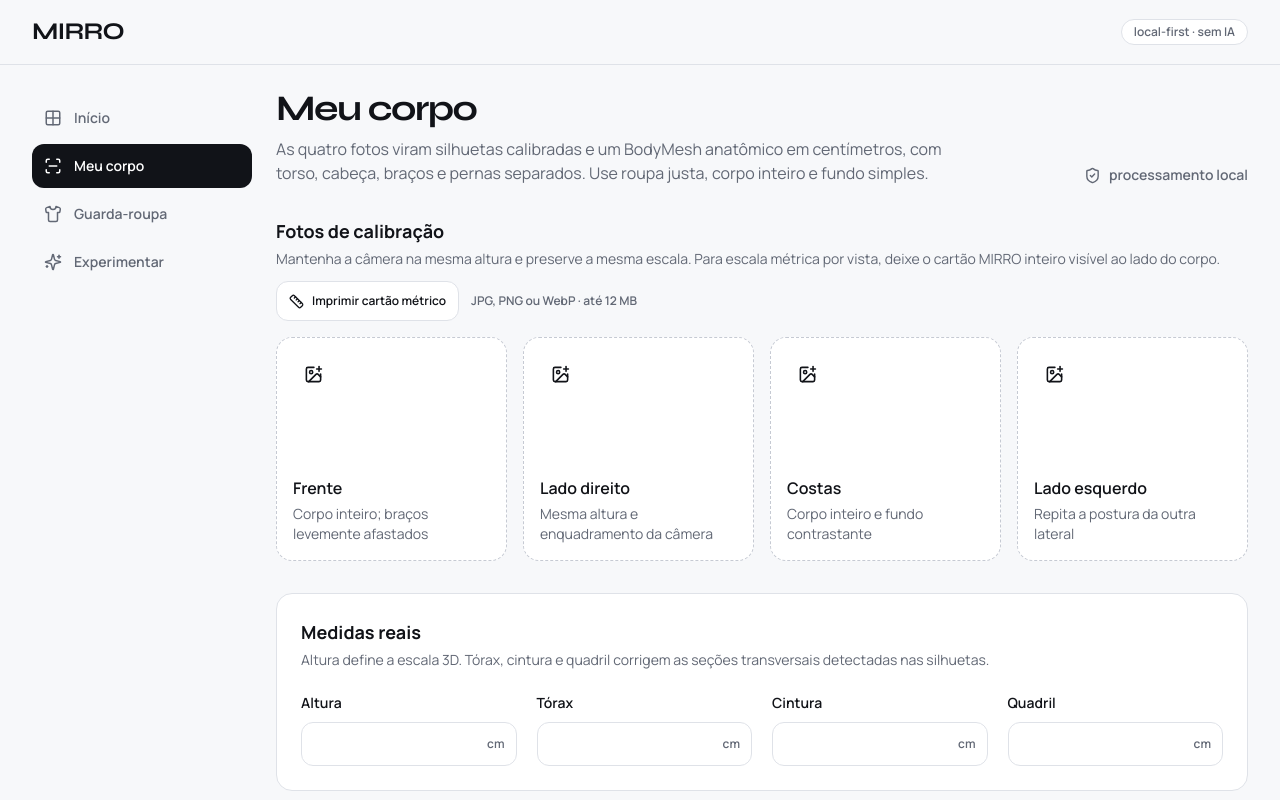
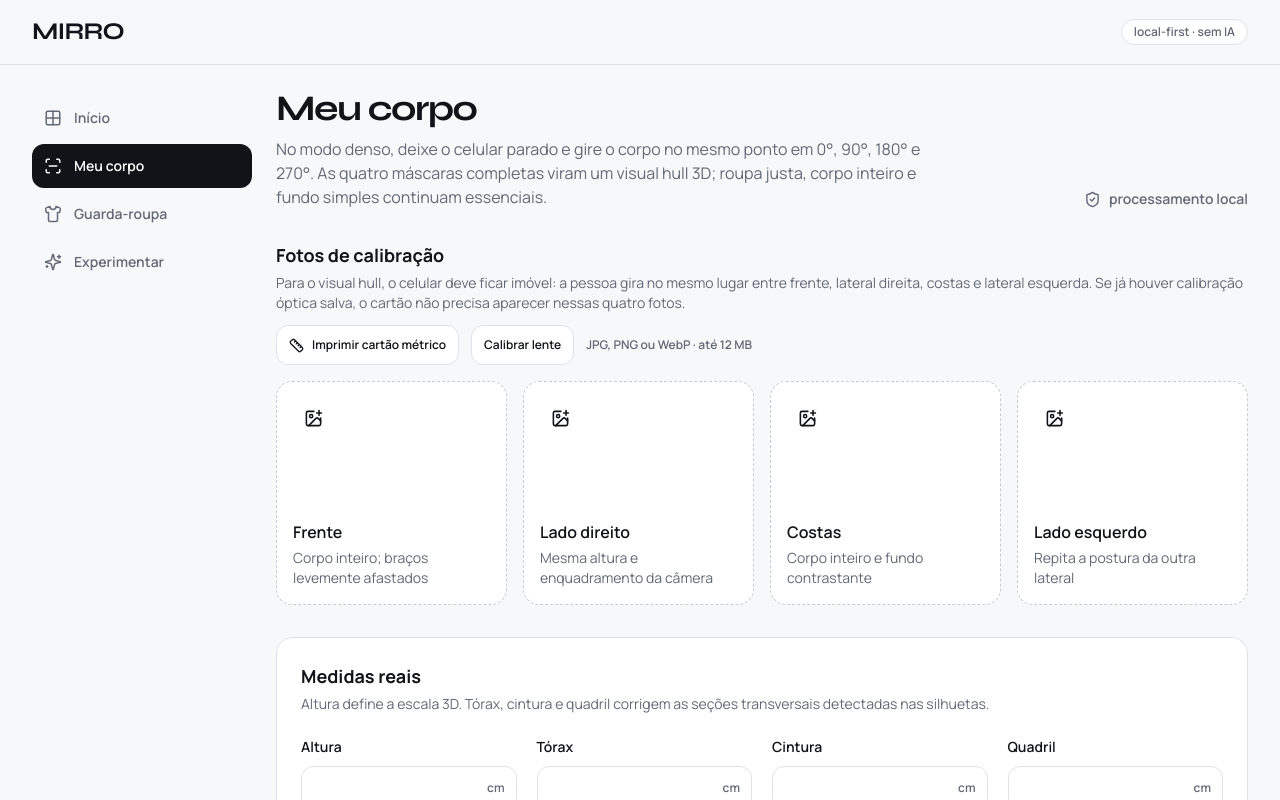
Before and after one commit to xsalles/mirro, a Next.js app: page /app/body in a window 1280 px wide. Shown: the top 800 px of the page. Built offline with nearby package versions, Linux system fonts and the light colour scheme.

Commit message:
feat: use reusable optics and fixed-camera scan guidance

```diff
--- a/src/app/app/body/page.tsx
+++ b/src/app/app/body/page.tsx
@@ -120,7 +120,11 @@ export default function BodyPage() {
         sourcePhotos[key] = savedBlob;
       }
 
-      const calibration = await calibrateBodyFromPhotos(sourcePhotos, parsed);
+      const calibration = await calibrateBodyFromPhotos(
+        sourcePhotos,
+        parsed,
+        state.optics ?? undefined,
+      );
       setStatus("saving");
 
       const media: Array<{ blob: Blob; ref: MediaRef }> = [];
@@ -173,7 +177,7 @@ export default function BodyPage() {
         <div>
           <h1 className="font-display text-4xl font-bold tracking-[-.04em]">Meu corpo</h1>
           <p className="mt-2 max-w-2xl text-[var(--muted)]">
-            As quatro fotos viram silhuetas calibradas e um BodyMesh anatômico em centímetros, com torso, cabeça, braços e pernas separados. Use roupa justa, corpo inteiro e fundo simples.
+            No modo denso, deixe o celular parado e gire o corpo no mesmo ponto em 0°, 90°, 180° e 270°. As quatro máscaras completas viram um visual hull 3D; roupa justa, corpo inteiro e fundo simples continuam essenciais.
           </p>
         </div>
         <span className="inline-flex items-center gap-2 text-sm font-semibold text-[var(--muted)]">
@@ -187,7 +191,7 @@ export default function BodyPage() {
             <div>
               <h2 className="text-lg font-bold">Fotos de calibração</h2>
               <p className="mt-1 text-sm text-[var(--muted)]">
-                Mantenha a câmera na mesma altura e preserve a mesma escala. Para escala métrica por vista, deixe o cartão MIRRO inteiro visível ao lado do corpo.
+                Para o visual hull, o celular deve ficar imóvel: a pessoa gira no mesmo lugar entre frente, lateral direita, costas e lateral esquerda. Se já houver calibração óptica salva, o cartão não precisa aparecer nessas quatro fotos.
               </p>
             </div>
             <div className="flex flex-wrap items-center gap-3">
@@ -197,6 +201,12 @@ export default function BodyPage() {
               >
                 <Ruler size={15} aria-hidden="true" />
                 Imprimir cartão métrico
+              </Link>
+              <Link
+                href="/app/optics"
+                className="inline-flex min-h-10 items-center gap-2 rounded-xl border border-[var(--line)] bg-white px-3 text-xs font-semibold hover:bg-[var(--surface-muted)] focus-visible:outline-none focus-visible:ring-2 focus-visible:ring-[var(--thread)]"
+              >
+                {state.optics ? "Óptica calibrada" : "Calibrar lente"}
               </Link>
               <span className="text-xs font-semibold text-[var(--muted)]">JPG, PNG ou WebP · até 12 MB</span>
             </div>
@@ -371,15 +381,19 @@ export default function BodyPage() {
         <section className="grid gap-5 rounded-2xl bg-[var(--ink)] p-5 text-white sm:p-7 xl:grid-cols-[minmax(0,1fr)_320px]">
           <div>
             <h2 className="font-display text-3xl font-bold tracking-[-.04em]">
-              {calibration.version === 5
-                ? "Realism Engine v5 pronto"
+              {calibration.version === 6
+                ? "Visual Hull v6 pronto"
+                : calibration.version === 5
+                  ? "Realism Engine v5 pronto"
                 : calibration.version === 4
                   ? "CameraRig v4 + BodyMesh prontos"
                   : "BodyMesh anatômico pronto"}
             </h2>
             <p className="mt-2 max-w-2xl text-sm leading-6 text-white/70">
-              {calibration.version === 5 && calibration.cameraRig?.distortion
-                ? "Brown–Conrady ativo: lente corrigida antes da segmentação e da textura, color transfer local 3×8 e BodyMesh assimétrico de maior densidade."
+              {calibration.version === 6 && calibration.mesh.visualHull
+                ? "Reconstrução volumétrica ativa: voxel carving pelas quatro máscaras, marching tetrahedra, atlas multibanda e lente dedicada quando disponível."
+                : calibration.version === 5 && calibration.cameraRig?.distortion
+                  ? "Brown–Conrady ativo: lente corrigida antes da segmentação e da textura, color transfer local 3×8 e BodyMesh assimétrico de maior densidade."
                 : calibration.version === 4 && calibration.cameraRig
                   ? "Pinhole compartilhado ativo: intrínsecos da câmera e pose de cada vista foram refinados em conjunto; o corpo também recebeu equalização de exposição multi-view."
                   : calibration.version === 3
@@ -451,8 +465,10 @@ export default function BodyPage() {
               </div>
             ) : (
               <p className="mt-6 text-sm font-semibold text-[var(--mint)]">
-                {calibration.version === 5
-                  ? "Undistortion de lente, color field local e superfície assimétrica concluídos localmente."
+                {calibration.version === 6
+                  ? "Visual hull denso, atlas multibanda e calibração local concluídos neste navegador."
+                  : calibration.version === 5
+                    ? "Undistortion de lente, color field local e superfície assimétrica concluídos localmente."
                   : calibration.version === 4
                     ? "CameraRig pinhole, poses por vista e equalização de exposição concluídos localmente."
                     : calibration.version === 3
```
